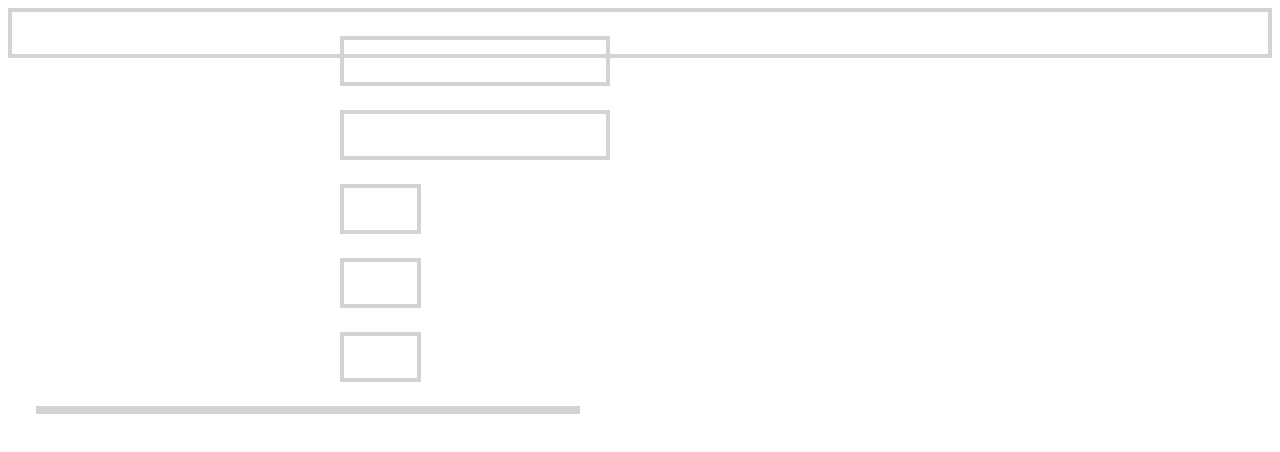
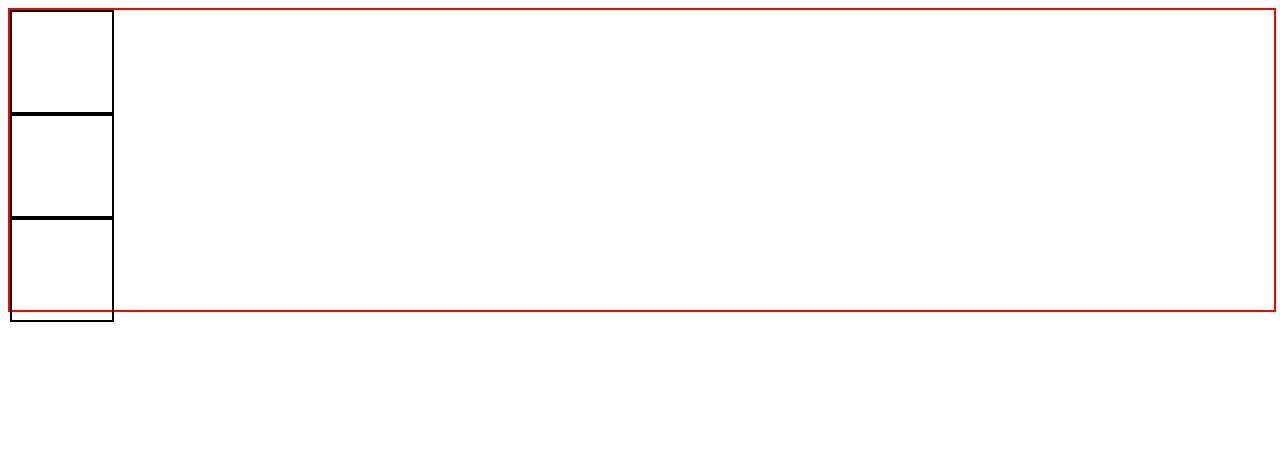
Before and after one commit to JPLiwag23/First-Project, a plain HTML site: page FLEX/index.html in a window 1280 px wide. Drawn offline with Linux system fonts and the light colour scheme.

Commit message:
more flex practice

```diff
--- a/FLEX/index.html
+++ b/FLEX/index.html
@@ -4,24 +4,14 @@
     <meta charset="UTF-8">
     <meta http-equiv="X-UA-Compatible" content="IE=edge">
     <meta name="viewport" content="width=device-width, initial-scale=1.0">
-    <title>Flex Box</title>
+    <title>Document</title>
     <link rel="stylesheet" href="./style.css">
 </head>
-
 <body>
     <div class="container">
-        <div class="row">
-            <div class="box-wrapper">
-        <div class="box box-small"></div>
-        <div class="box box-small"></div>
-        <div class="tiny-wrapper"></div>
-            <div class="box box-tiny"></div>
-        <div class="box box-tiny"></div>
-        <div class="box box-tiny"></div>
+        <div class="box"></div>
+        <div class="box"></div>
+        <div class="box"></div>
     </div>
-</div>
-    <div class="box box-large"></div>
-</div>
-</div>
 </body>
 </html>
--- a/FLEX/style.css
+++ b/FLEX/style.css
@@ -1,70 +1,11 @@
-*{
-    box-sizing: border-box;
+.container{
+    width: 100%;
+    height: 300px;
+    border: 2px solid red;
 }
 
-.container{
-    border:4px solid lightgrey;
-    padding: 24px 24px 0 24px;
+.box{
+    width: 100px;
+    height: 100px;
+    border: 2px solid black;
 }
-
-.row{
-    width: 100%;
-    max-width: 600px;
-    margin: 0 auto;
-    display: flex;
-    justify-content: space-between;
-}
-
-.box {
-    border: 4px solid lightgrey;
-    margin-bottom: 24px;
-}
-
-.box-small{
-    height: 50px;
-}
-
-.box-tiny{
-    width: 30%;
-    height: 50px;
-}
-
-.tiny-wrapper{
-    display: flex;
-    justify-content: space-between;
-}
-
-.box-wrapper {
-    width: 45%;
-    display: flex;
-    flex-direction: column;
-}
-
-
-.box-large{
-    width: 45%;
-}
-
-.container{
-    width: 100%;
-    display: flex;
-    flex-direction: column;
-    color: blue;
-    height: 50px;
-}
-
-..box-large{
-    width: 45%;
-
-
-.box-wrapper {
-    width: 45%;
-    display: flex;
-    flex-direction: column;
-}
-
-}
-
-.box-small{
-    height: 50px;
-}
```
